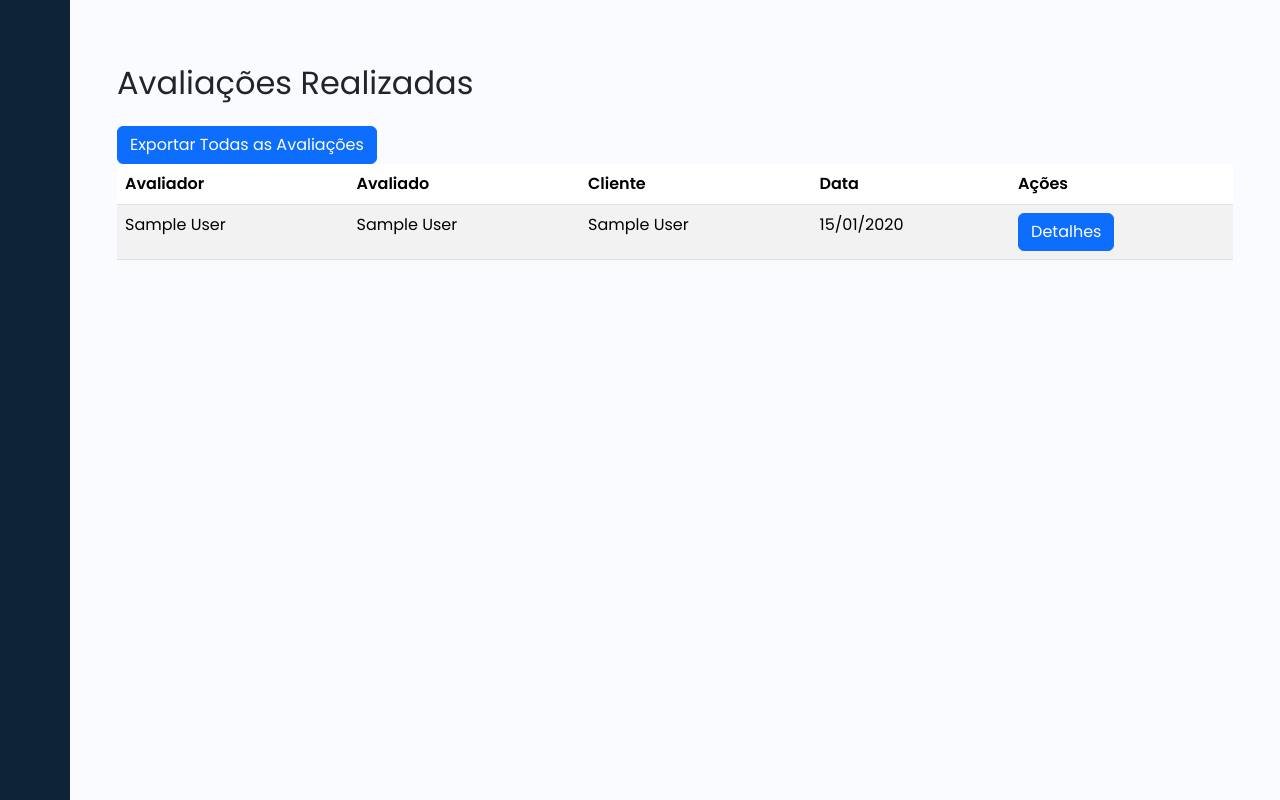
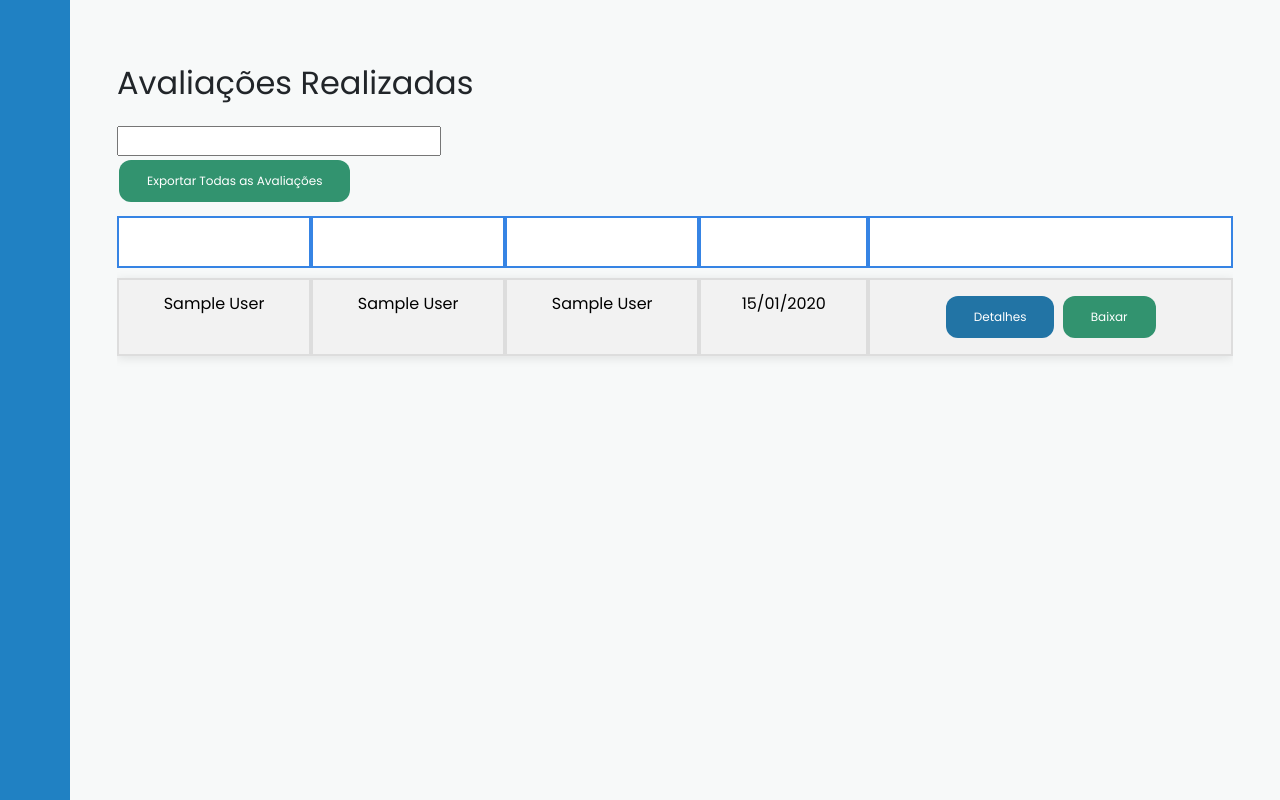
Before and after one commit to brunopascoal/sistema_interno, a Django app: page /assessments/view/ in a window 1280 px wide. Run offline with Django 5.2, Linux system fonts and the light colour scheme; a user stored in the database is signed in; tables that the repository leaves empty hold one stand-in row (values such as "Sample post"); some libraries are stand-ins or nearby versions.

Commit message:
:sparkles: feat: adicionar botão de download de avaliações individuais
- Adicionado um botão de download de avaliações individuais na tabela de visualização de avaliações.
- Alterada a estilização dos botões de download e detalhes para uma melhor experiência do usuário.

```diff
--- a/assessments/templates/assessments/view_evaluations.html
+++ b/assessments/templates/assessments/view_evaluations.html
@@ -2,7 +2,11 @@
 <div class="container mt-5">
   <h2 class="mb-4">Avaliações Realizadas</h2>
   <div class="table-responsive">
-    <a href="{% url 'export_all_evaluations' %}" class="btn btn-primary">Exportar Todas as Avaliações</a>
+
+    <div class="search-container">
+<input class="search-fruits" type="text">
+  </div>
+    <a href="{% url 'export_all_evaluations' %}" class="download-button">Exportar Todas as Avaliações</a>
 
     <table class="table table-striped table-hover">
       <thead class="thead-dark">
@@ -30,9 +34,14 @@
           <td>
             <a
               href="{% url 'evaluation_detail' evaluation.id %}"
-              class="btn btn-primary"
+              class="detail-button"
               >Detalhes</a
             >
+            <a
+            href="{% url 'export_evaluation' evaluation.id %}"
+            class="download-button"
+            >Baixar</a
+          >
           </td>
         </tr>
         {% endfor %}
@@ -41,3 +50,19 @@
   </div>
 </div>
 {% endblock %}
+<script src="https://code.jquery.com/jquery-3.6.0.min.js"></script> <script>
+let inputElement = document.querySelector("input")
+let listElement = document.querySelector("tr")
+let itemElement = listElement.querySelectorAll("td")
+inputElement.addEventListener("input", (e) => {
+  let inputed = e.target.value.toLowerCase()
+  itemElement.forEach((li) => {
+    let text = li.textContent.toLowerCase()
+    if(text.includes(inputed)){
+      li.style.display = "block"
+    }else{
+      li.style.display = "none"
+    }
+  })
+})
+</script>
--- a/assessments/views.py
+++ b/assessments/views.py
@@ -163,6 +163,35 @@
     return response
 
 
+@login_required
+def export_evaluation(request, evaluation_id):
+    evaluation = get_object_or_404(Evaluation, id=evaluation_id)
+    data = []
+
+    answers = Answer.objects.filter(evaluation=evaluation)
+    for answer in answers:
+        data.append({
+            'Avaliador': evaluation.schedule.evaluator.username,
+            'Avaliado': evaluation.schedule.evaluatee.username,
+            'Cliente': evaluation.schedule.client.name,
+            'Departamento': evaluation.schedule.department.name,
+            'Cargo': evaluation.schedule.role.name,
+            'Data Agendada': evaluation.schedule.date_scheduled,
+            'Data Concluída': evaluation.date_completed,
+            'Pergunta': answer.question.text,
+            'Nota': answer.score,
+            'Comentário': answer.comment,
+        })
+
+    df = pd.DataFrame(data)
+    response = HttpResponse(content_type='application/vnd.openxmlformats-officedocument.spreadsheetml.sheet')
+    response['Content-Disposition'] = f'attachment; filename="Avaliação de {evaluation.schedule.evaluatee.username}.xlsx"'
+    df.to_excel(response, index=False)
+
+    return response
+
+
+
 class AnalysisForm(forms.Form):
     user = forms.ModelChoiceField(queryset=CustomUser.objects.all(), label="Usuário", widget=forms.Select(attrs={'class': 'form-select'}))
     start_date = forms.DateField(label="Data Inicial", widget=forms.DateInput(attrs={'type': 'date', 'class': 'form-select'}))
--- a/static/app/css/style.css
+++ b/static/app/css/style.css
@@ -33,7 +33,7 @@
     width: 100%;
     overflow: hidden;
     transition: all 0.35s ease-in-out;
-    background-color: #fafbfe;
+    background-color: #F7F9F9;
 }
 
 #sidebar {
@@ -41,7 +41,7 @@
     min-width: 70px;
     z-index: 1000;
     transition: all 0.25s ease-in-out;
-    background-color: #0e2238;
+    background-color: #2081C3;
     display: flex;
     flex-direction: column;
 }
@@ -110,7 +110,7 @@
     position: absolute;
     top: 0;
     left: 70px;
-    background-color: #0e2238;
+    background-color: #2081C3;
     padding: 0;
     min-width: 15rem;
     display: none;
@@ -140,3 +140,74 @@
     transform: rotate(45deg);
     transition: all 0.2s ease-out;
 }
+
+.table {
+    border-collapse: separate;
+    border-spacing: 0 10px;
+    /* Espaçamento entre as linhas da tabela */
+    width: 100%;
+    margin-bottom: 1rem;
+    color: #333;
+}
+
+.table thead {
+    background-color: #3684e4;
+    /* Cor personalizada para o cabeçalho */
+}
+
+.table thead th {
+    border: 2px solid #3684e4;
+    /* Bordas ao redor do cabeçalho */
+    color: white;
+    font-weight: bold;
+    padding: 12px;
+}
+
+.table tbody tr {
+    background-color: #fff;
+    /* Cor de fundo das linhas */
+    box-shadow: 0 2px 10px rgba(0, 0, 0, 0.1);
+    /* Sombra para as linhas */
+}
+
+.table tbody td {
+    border: 2px solid #ddd;
+    /* Bordas ao redor das células */
+    padding: 12px;
+    text-align: center;
+}
+
+.table tbody tr:hover {
+    background-color: #f2f2f2;
+    /* Cor de fundo ao passar o mouse */
+}
+
+.table-responsive {
+    padding-bottom: 15px;
+}
+
+.download-button {
+    background-color: #32936F;
+    color: white;
+    padding: 12px 28px;
+    text-align: center;
+    text-decoration: none;
+    display: inline-block;
+    font-size: 12px;
+    margin: 4px 2px;
+    cursor: pointer;
+    border-radius: 12px;
+  }
+
+  .detail-button {
+    background-color: #2274A5;
+    color: white;
+    padding: 12px 28px;
+    text-align: center;
+    text-decoration: none;
+    display: inline-block;
+    font-size: 12px;
+    margin: 4px 2px;
+    cursor: pointer;
+    border-radius: 12px;
+  }
```
Also changed, not shown: pyproject.toml (deleted, +0 -20 lines), 2 other files.
